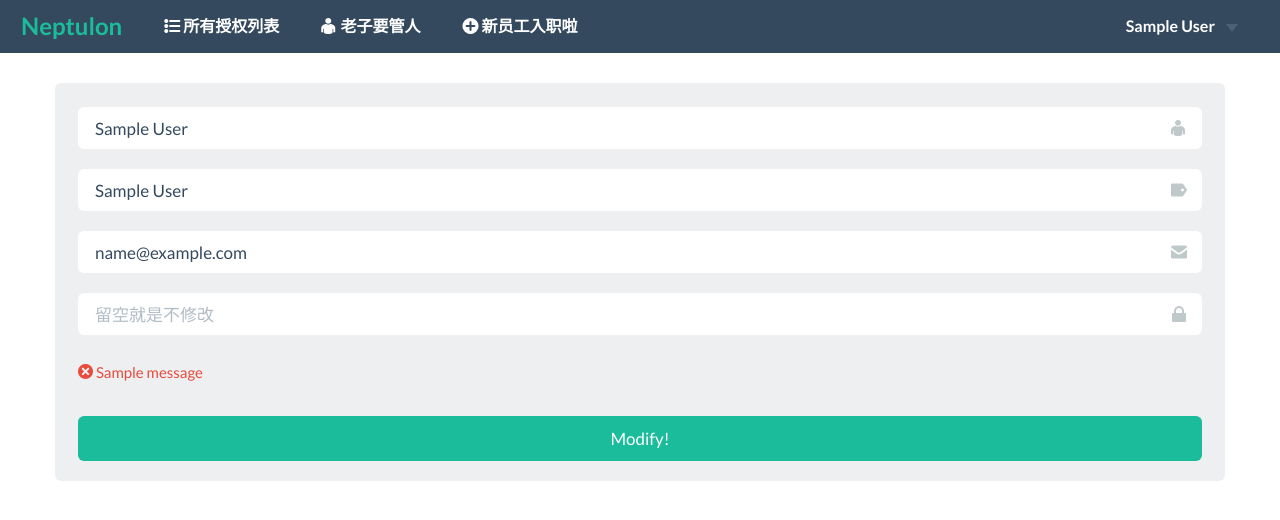
After one commit to tonicmuroq/neptulon, a Flask app: page /admin/edit/1 in a window 1280 px wide. The commit adds this page. Shown: the top 520 px of the page. Run offline with Flask 2, Linux system fonts and the light colour scheme; the visitor is signed in with stand-in values (Sample User, id 1); tables that the repository leaves empty hold one stand-in row (values such as "Sample post"); one stand-in notice (Sample message) is shown; some libraries are stand-ins or nearby versions.

Commit message:
add admin edit

```diff
--- a/neptulon/models.py
+++ b/neptulon/models.py
@@ -63,13 +63,25 @@ class User(Base):
         return cls.query.filter_by(email=email).first()
 
     @classmethod
-    def list_users(cls, start=0, limit=20):
-        q = cls.query.order_by(cls.id.desc())
+    def list_users(cls, start=0, limit=20, admin=None):
+        if admin:
+            q = cls.query.filter_by(privilege=1).order_by(cls.id.desc())
+        else:
+            q = cls.query.order_by(cls.id.desc())
         total = q.count()
         q = q.offset(start)
         if limit is not None:
             q = q.limit(limit)
         return q.all(), total
+
+    def edit(self, name, email, password, real_name):
+        if password:
+            self.password = generate_password_hash(password)
+        self.name = name
+        self.email = email
+        self.real_name = real_name
+        db.session.add(self)
+        db.session.commit()
 
     def set_password(self, password):
         self.password = generate_password_hash(password)
--- a/neptulon/templates/admin.html
+++ b/neptulon/templates/admin.html
@@ -34,6 +34,7 @@
                 <a id="sudo" class="btn btn-xs btn-danger" data-user-id="{{ user.id }}"> sudo </a>
                 {% endif %}
                 {% endif %}
+                <a class="btn btn-xs btn-info" href="{{ url_for('admin.edit', uid=user.id) }}"> edit </a>
             </td>
         </tr>
       {% endfor %}
--- /dev/null
+++ b/neptulon/templates/admin_edit.html
@@ -0,0 +1,36 @@
+{% extends "/base.html" %}
+
+{% block main %}
+    <div class="login-form">
+      <form action="{{ url_for('admin.edit', uid=uid) }}" method="POST">
+        <div class="form-group">
+          <input name="name" class="form-control login-field" type="text" value="{{ name }}">
+          <label class="login-field-icon fui-user" for=""></label>
+        </div>
+        <div class="form-group">
+          <input name="real_name" class="form-control login-field" type="text" value="{{ real_name }}">
+          <label class="login-field-icon fui-tag" for=""></label>
+        </div>
+        <div class="form-group">
+          <input name="email" class="form-control login-field" type="email" value="{{ email }}">
+          <label class="login-field-icon fui-mail" for=""></label>
+        </div>
+        <div class="form-group">
+          <input name="password" class="form-control login-field" type="password" placeholder="留空就是不修改">
+          <label class="login-field-icon fui-lock" for=""></label>
+        </div>
+        {% with errors = get_flashed_messages(category_filter=['error'])%}
+        {% if errors %}
+        <div class="form-group">
+          {% for error in errors %}
+          <label class="text-danger">
+            <span class="fui-cross-circle"></span> {{ error }}
+          </label>
+          {% endfor %}
+        </div>
+        {% endif %}
+        {% endwith %}
+        <button class="btn btn-primary btn-lg btn-block" type="submit">Modify!</button>
+      </form>
+    </div>
+{% endblock %}
--- a/neptulon/templates/base.html
+++ b/neptulon/templates/base.html
@@ -46,6 +46,9 @@
             <ul class="dropdown-menu">
               {% if g.user %}
                 <li><a href="{{ url_for('ui.password') }}">改个密码</a></li>
+                {% if g.user.privilege %}
+                  <li><a href="{{ url_for('admin.index', admin=1) }}">Admin 管理</a></li>
+                {% endif %}
                 <li class="divider"></li>
                 <li><a href="{{ url_for('ui.logout') }}">再贱</a></li>
               {% else %}
--- a/neptulon/views/admin.py
+++ b/neptulon/views/admin.py
@@ -1,7 +1,7 @@
 #!/usr/bin/python
 #coding:utf-8
 
-from flask import Blueprint, request, redirect, url_for, render_template, flash, jsonify
+from flask import Blueprint, request, redirect, url_for, render_template, flash, jsonify, abort
 
 from neptulon.utils import need_admin
 from neptulon.models import User
@@ -11,9 +11,39 @@ bp = Blueprint('admin', __name__, url_prefix='/admin')
 @bp.route('/', methods=['GET'])
 @need_admin
 def index():
-    users, total = User.list_users()
+    admin = request.args.get('admin')
+    users, total = User.list_users(admin=admin)
     return render_template('/admin.html', users=users, total=total, endpoint='admin.index')
 
+@bp.route('/edit/<int:uid>', methods=['GET', 'POST'])
+@need_admin
+def edit(uid):
+    u = User.get(uid)
+    if not u:
+        return abort(403)
+    if request.method == 'GET':
+        return render_template(
+            '/admin_edit.html',
+            uid = u.id,
+            name = u.name,
+            email = u.email,
+            password = u.password,
+            real_name = u.real_name,
+        )
+
+    name = request.form['name']
+    email = request.form['email']
+    password = request.form['password']
+    real_name = request.form['real_name']
+    if not (name and email and real_name):
+        flash(u'你有些忘记填了', 'error')
+        return render_template(
+            '/admin_edit.html', uid = u.id,
+            name = name, email = email, password = password, real_name = real_name,
+        )
+
+    u.edit(name, email, password, real_name)
+    return redirect(url_for('admin.index'))
 
 @bp.route('/register', methods=['GET', 'POST'])
 def register():
```
